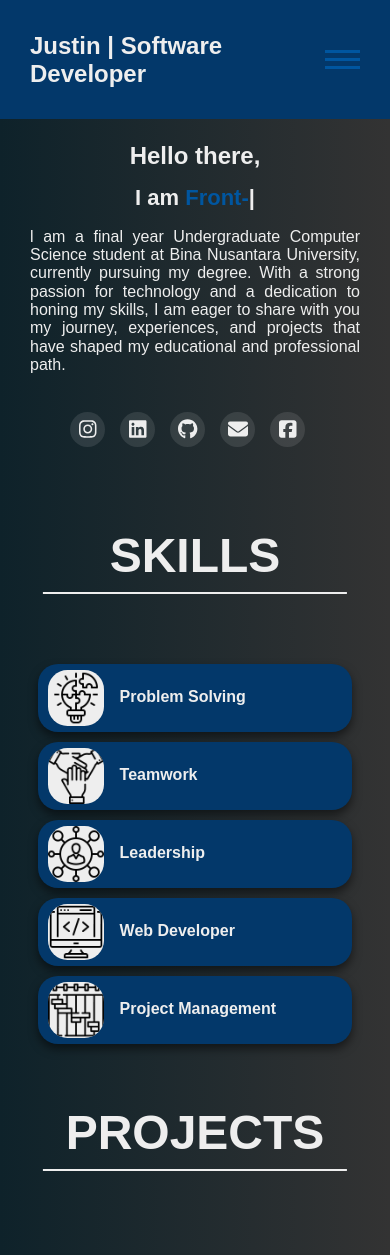
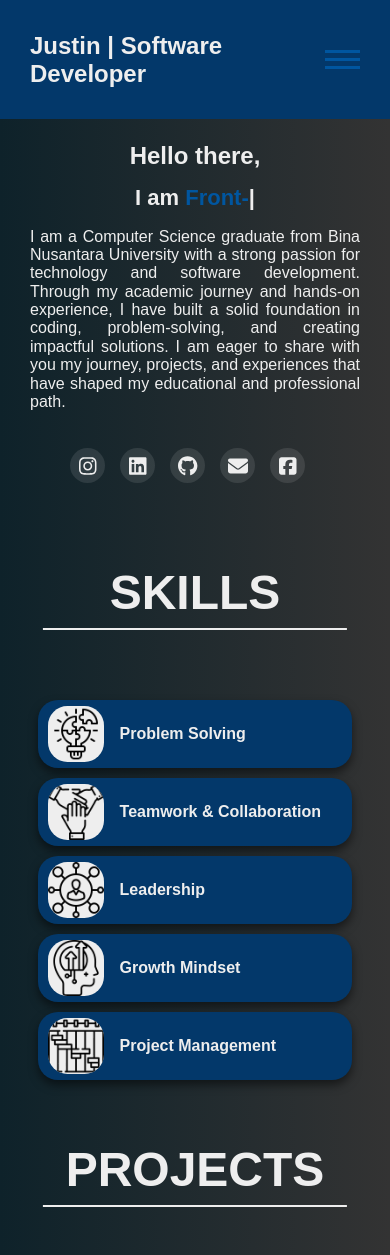
Before and after one commit to JstnAngrendo/website-portofolios, a Vue app: page / in a window 390 px wide. Shown: the top 1255 px of the page. Built offline with nearby package versions, Linux system fonts and the light colour scheme.

Commit message:
Update Biodata and skills

```diff
--- a/src/components/HomeComponent.vue
+++ b/src/components/HomeComponent.vue
@@ -4,7 +4,7 @@
       <h2>Hello there,</h2>
       <h1>I am <span class="title"></span></h1>
       <p>
-        l am a final year Undergraduate Computer Science student at Bina Nusantara University, currently pursuing my degree. With a strong passion for technology and a dedication to honing my skills, I am eager to share with you my journey, experiences, and projects that have shaped my educational and professional path.
+        I am a Computer Science graduate from Bina Nusantara University with a strong passion for technology and software development. Through my academic journey and hands-on experience, I have built a solid foundation in coding, problem-solving, and creating impactful solutions. I am eager to share with you my journey, projects, and experiences that have shaped my educational and professional path.
       </p>
       <div class="social">
         <a href="https://www.instagram.com/justinluvian_" target="_blank"><font-awesome-icon icon="fa-brands fa-instagram" /></a>
--- a/src/components/SkillsComponent.vue
+++ b/src/components/SkillsComponent.vue
@@ -61,7 +61,6 @@
   .left {
       flex: 1;
       background-color: var(--primarycolor);
-      /* background: linear-gradient(140deg, var(--fifthcolor) -10%,var(--thirdcolor)); */
       margin-left: 2vw;
       text-align: center;
       border-radius: 20px;
@@ -152,7 +151,7 @@
     }
 
     .left {
-      display: none; /* Hide the left section on small screens */
+      display: none;
     }
 
     .right {
--- a/src/components/js/skills-component.js
+++ b/src/components/js/skills-component.js
@@ -5,9 +5,9 @@ export default {
   setup () {
     const skills = ref([
       { img: new URL('@/assets/img/problem-solving.png', import.meta.url).href, title: 'Problem Solving' },
-      { img: new URL('@/assets/img/teamwork.png', import.meta.url).href, title: 'Teamwork' },
+      { img: new URL('@/assets/img/teamwork.png', import.meta.url).href, title: 'Teamwork & Collaboration' },
       { img: new URL('@/assets/img/leadership.png', import.meta.url).href, title: 'Leadership' },
-      { img: new URL('@/assets/img/web-developer.png', import.meta.url).href, title: 'Web Developer' },
+      { img: new URL('@/assets/img/growth-mindset.png', import.meta.url).href, title: 'Growth Mindset' },
       { img: new URL('@/assets/img/project-management.png', import.meta.url).href, title: 'Project Management' }
     ])
 
```
Also changed, not shown: src/assets/img/growth-mindset.png (added).
